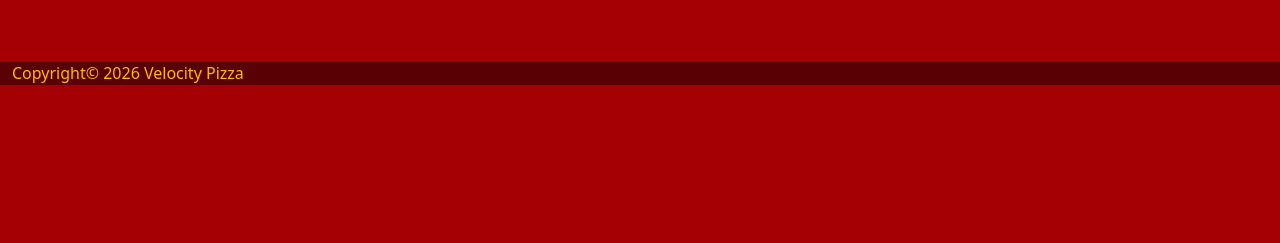
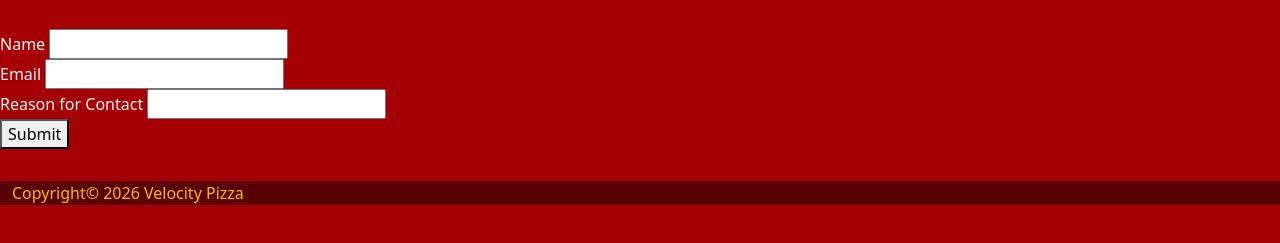
Before and after one commit to cdaultman/basic-business-website, a website: page contact.html in a window 1280 px wide. Shown: the part 167-410 px from the top of the page. Drawn offline with nearby package versions, Linux system fonts and the light colour scheme.

Commit message:
Created basic form for contact page

```diff
--- a/contact.html
+++ b/contact.html
@@ -27,7 +27,23 @@
         </div>
     </header>
     <div class="containment-fluid content">
-
+        <form action="#" method="get" class="contact-form">
+            <div>
+                <label for="name">Name</label>
+                <input type="text" id="name" name="name" required />
+            </div>
+            <div>
+                <label for="email">Email</label>
+                <input type="email" id="email" name="email" />
+            </div>
+            <div>
+                <label for="reason">Reason for Contact</label>
+                <input type="text" id="reason" name="reason" required />
+            </div>
+            <div>
+                <button type="submit">Submit</button>
+            </div>
+        </form>
     </div>
     <footer class="containment-fluid">
         <div class="row">
```
